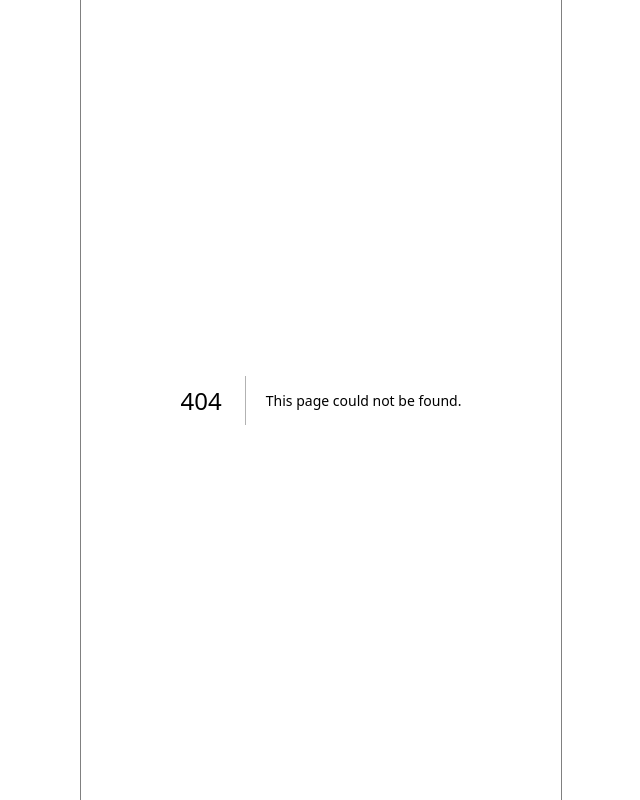
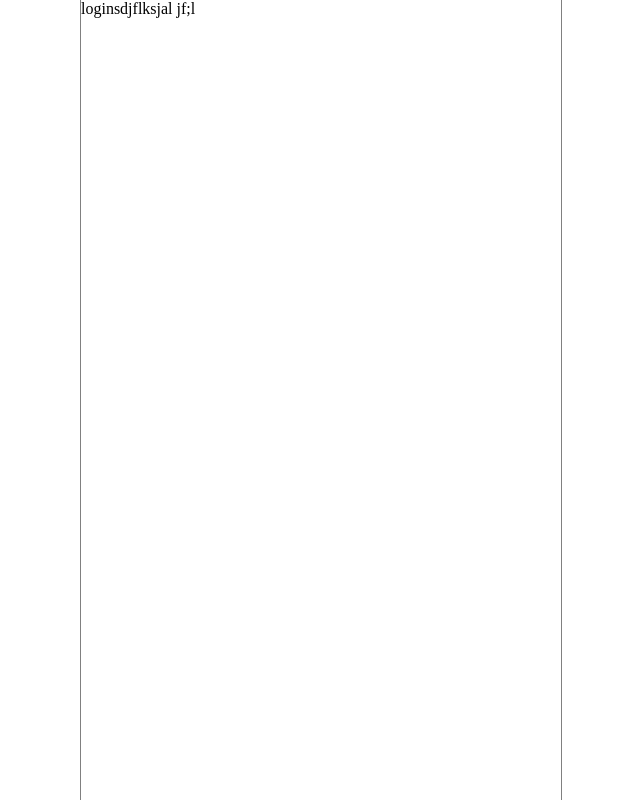
Before and after one commit to likeLion11thHackathon2team/Hackaton_Front, a Next.js app: page /account/login in a window 1280 px wide. Before the commit this address had no page. Shown: the whole page, without its empty margins (319-959 px from the left). Built offline with nearby package versions, Linux system fonts and the light colour scheme; a web font is replaced by a local one.

Commit message:
😺[CHORE] create login page (#)

```diff
--- /dev/null
+++ b/src/pages/account/login.jsx
@@ -0,0 +1,7 @@
+import React from "react";
+
+const login = () => {
+  return <div>loginsdjflksjal jf;l</div>;
+};
+
+export default login;
```
